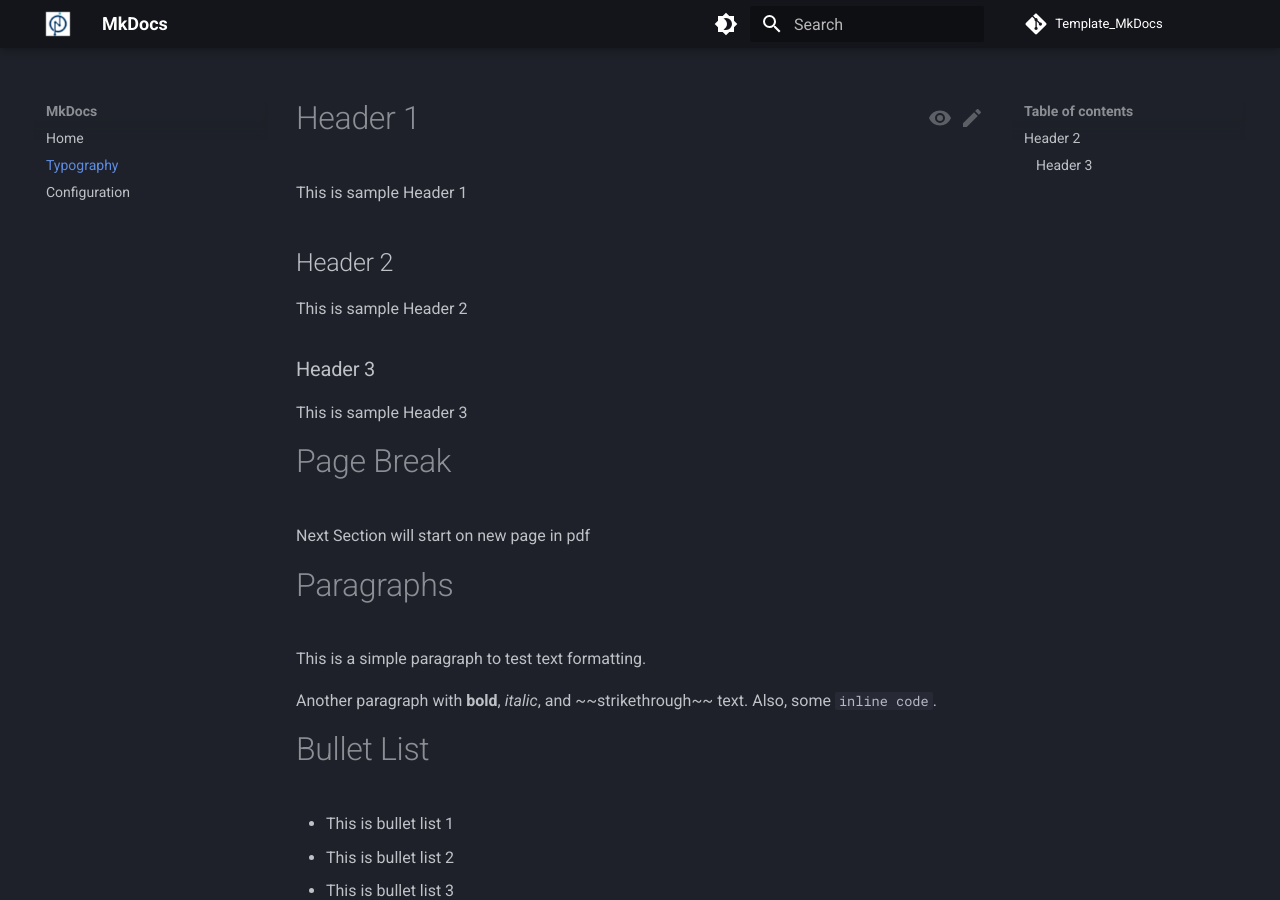
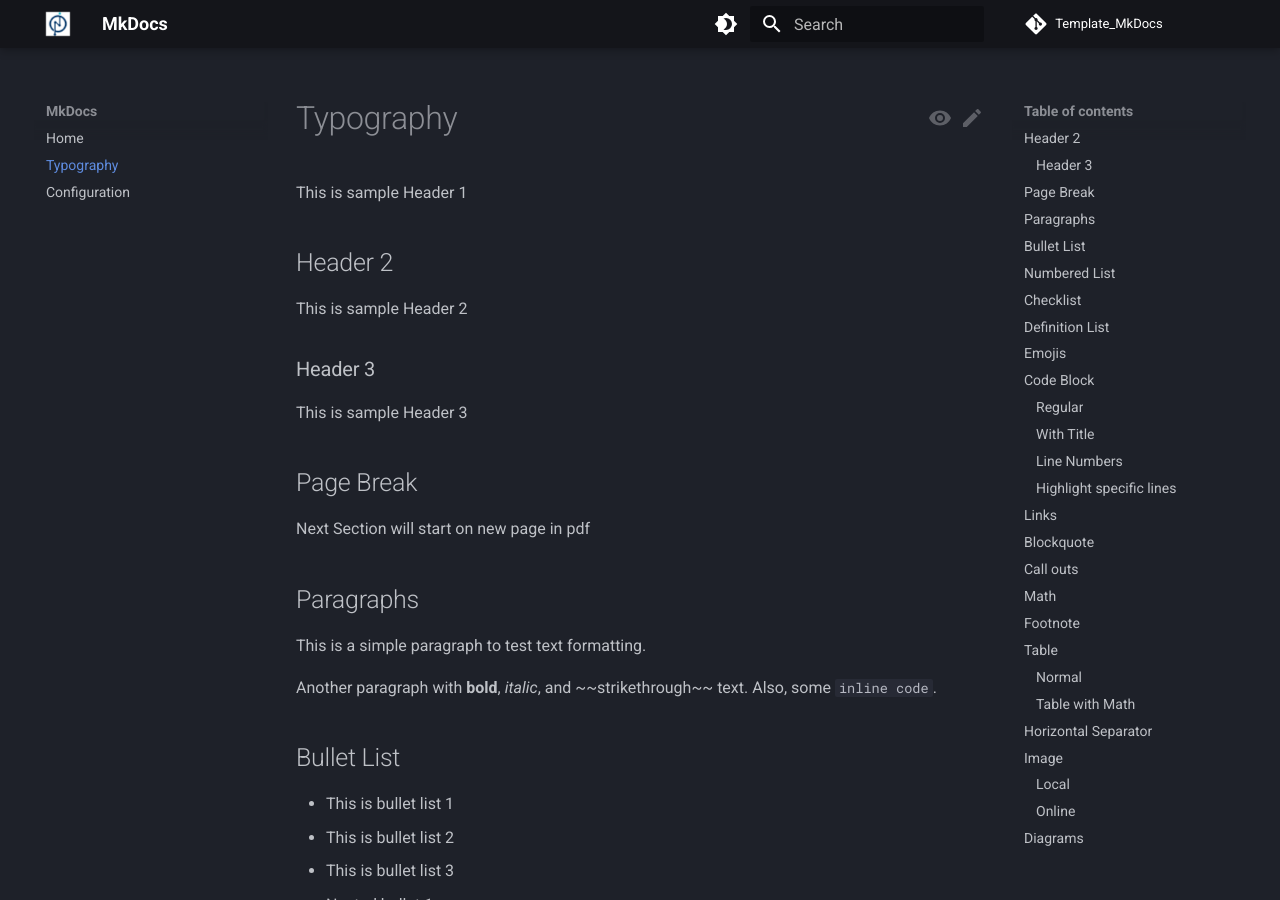
Before and after one commit to NodesAutomations/Template_MkDocs, an MkDocs documentation site: the page built from docs/Typography.md, in a window 1280 px wide and 900 px high. Built offline with MkDocs 1.6.1 and Material for MkDocs 9.7.7, drawn with Linux system fonts in a browser that asks for light colours; comment, search, counter and statistics services are not loaded; some of the changed text lies outside the part shown.

Commit message:
Refactor Typography.md to improve header structure and consistency

````diff
--- a/docs/Typography.md
+++ b/docs/Typography.md
@@ -1,4 +1,4 @@
-# Header 1
+# Typography
 This is sample Header 1
 
 ## Header 2
@@ -8,30 +8,30 @@ This is sample Header 2
 This is sample Header 3
 
 
-# Page Break
+## Page Break
 Next Section will start on new page in pdf
 <div style="page-break-after: always; break-after: page;"></div>
 
-# Paragraphs
+## Paragraphs
 This is a simple paragraph to test text formatting.
 
 Another paragraph with **bold**, *italic*, and ~~strikethrough~~ text. Also, some `inline code`.
 
-# Bullet List
+## Bullet List
 - This is bullet list 1
 - This is bullet list 2
 - This is bullet list 3
   - Nested bullet 1
   - Nested bullet 2
 
-# Numbered List
+## Numbered List
 1. Numbered List 1
 2. Numbered List 2
 3. Numbered List 3
    1. Nested Numbered 1
    2. Nested Numbered 2
 
-# Checklist
+## Checklist
 - [x] Checked item
 - [ ] Unchecked item
 - [x] Lorem ipsum dolor sit amet, consectetur adipiscing elit
@@ -41,29 +41,29 @@ Another paragraph with **bold**, *italic*, and ~~strikethrough~~ text. Also, som
     * [ ] Praesent sed risus massa
 - [ ] Aenean pretium efficitur erat, donec pharetra, ligula non scelerisque
 
-# Definition List
+## Definition List
 Term 1
 : Definition for term 1
 
 Term 2
 : Definition for term 2
 
-# Emojis
+## Emojis
 - ✅ Ok
 - ❌ Error
 - ⚠️ Warning
 - ℹ️ Info
 
 
-# Code Block
+## Code Block
 
-## Regular
+### Regular
 ```python
 # This is a code block
 print("Hello, World!")
 ```
 
-## With Title
+### With Title
 ``` py title="bubble_sort.py"
 def bubble_sort(items):
     for i in range(len(items)):
@@ -72,7 +72,7 @@ def bubble_sort(items):
                 items[j], items[j + 1] = items[j + 1], items[j]
 ```
 
-## Line Numbers
+### Line Numbers
 ``` py linenums="1"
 def bubble_sort(items):
     for i in range(len(items)):
@@ -81,7 +81,7 @@ def bubble_sort(items):
                 items[j], items[j + 1] = items[j + 1], items[j]
 ```
 
-## Highlight specific lines
+### Highlight specific lines
 ``` py hl_lines="2 3"
 def bubble_sort(items):
     for i in range(len(items)):
@@ -90,16 +90,16 @@ def bubble_sort(items):
                 items[j], items[j + 1] = items[j + 1], items[j]
 ```
 
-# Links
+## Links
 - [GitHub](https://github.com)
 - [Youtube](https://github.com)
 
 
-# Blockquote
+## Blockquote
 > This is a blockquote. It can span multiple lines.
 > Second line of blockquote.
 
-# Call outs
+## Call outs
 
 !!! tip
 
@@ -125,7 +125,7 @@ note callout
 
 quote callout
 
-# Math
+## Math
 Inline math: $E = mc^2$
 
 Block math:
@@ -133,13 +133,14 @@ $$
 \int_{a}^{b} x^2 dx
 $$
 
-# Footnote
+## Footnote
 Here is a statement with a footnote.[^1]
 
 [^1]: This is the footnote text.
 
-# Table
+## Table
 
+### Normal
 | Header 1 | Header 2 | Header 3 |
 |----------|----------|----------|
 | Row 1    | Data 1   | Data 2   |
@@ -158,7 +159,7 @@ Here is a statement with a footnote.[^1]
 | `.fs-9` | 38px                           | 42px                          |
 | `.fs-10`| 42px                           | 48px                          |
 
-# Table with Math
+### Table with Math
 
 | **Part** | **Formula** | **Calculation** | **Area (mm²)** |
 | :---: | :---: | :---: | :---: |
````
Also changed, not shown: other parts of docs/Typography.md (+6 -4 lines).
